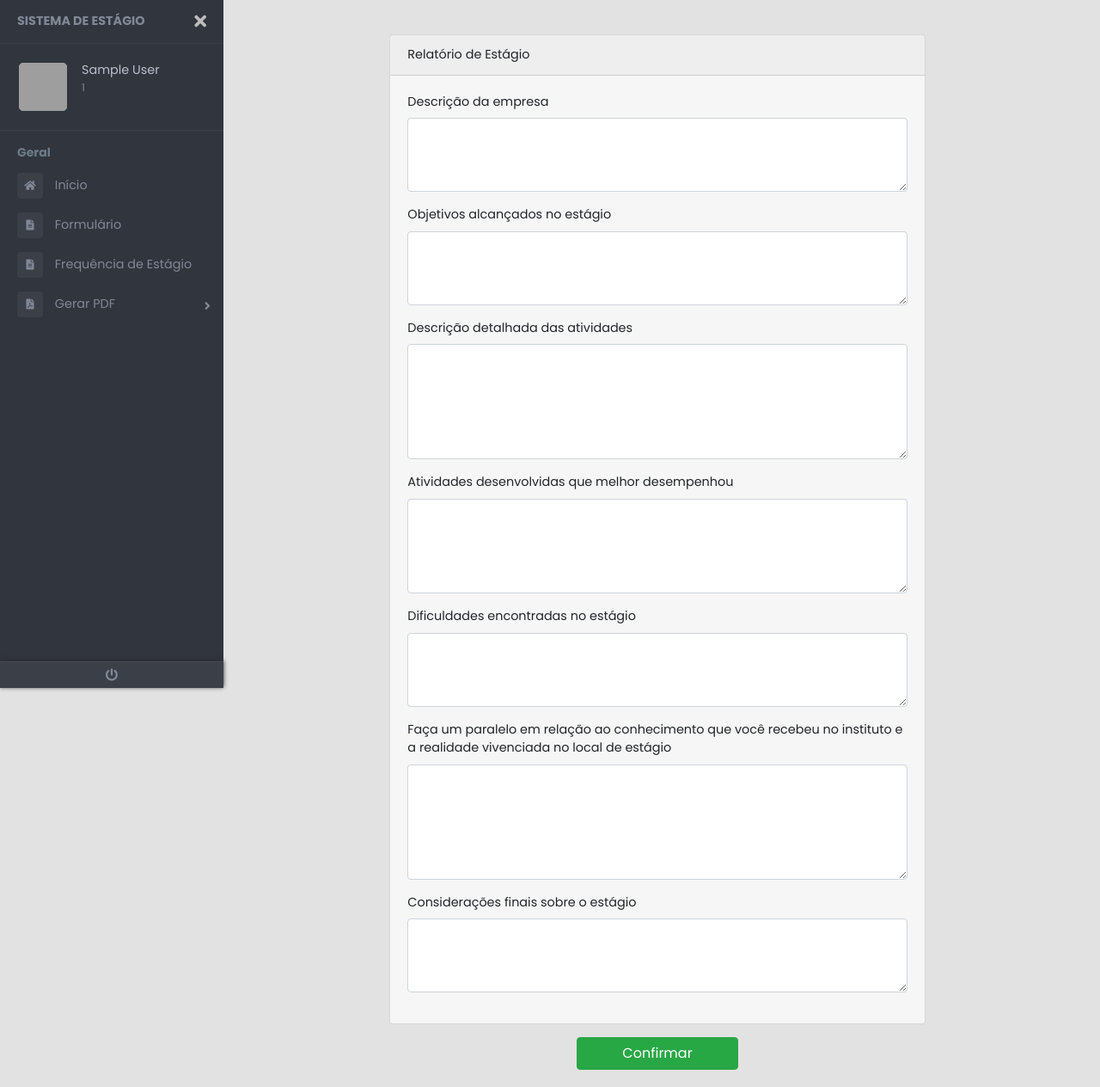
After one commit to MarcosVMoreira/SistemaDeEstagio, a PHP site: page /formularioRelatorioEstagio.php in a window 1280 px wide. The commit adds this page. Shown: the whole page at 86% size. Run offline with PHP 8.4, Linux system fonts and the light colour scheme; the visitor is signed in with stand-in values (Sample User, id 1); some libraries are stand-ins or nearby versions; grey boxes are pictures that could not be loaded.

Commit message:
Add: formularioRelatorioEstagio
Co-authored-by: Marcos Moreira <contato.marcosvmoreira@gmail.com>

```diff
--- /dev/null
+++ b/formularioRelatorioEstagio.php
@@ -0,0 +1,101 @@
+<?php
+    session_start();
+
+    $test = false; // Definir como true para rodar os testes
+
+    if (!((isset($_SESSION['ra']) && $_SESSION['ra'] != "") &&
+	(isset($_SESSION['nome']) && $_SESSION['nome'] != "") && (isset($_SESSION['senha']) && $_SESSION['senha'] != ""))) {
+        header("Location: login.php");
+	} else {
+        include("header.php");
+?>
+
+<!-- CSS do Formulário -->
+<link rel="stylesheet" href="css/formulario.css">
+
+<div class="container-fluid">
+    <div class="row">
+        <div class="col-sm-12 col-md-10 offset-md-1 col-lg-8 offset-lg-2">
+            <form id="formCadastro" method="post" action="formularioValidar.php">
+                <div class="card">
+                    <div class="card-header">
+                        Relatório de Estágio
+                    </div>
+                    <div class="card-body">
+                        <div class="form-row">
+                            <div class="col-sm-12">
+                                <div class="form-group">
+                                    <label for="inputDescricaoEmpresa">Descrição da empresa</label>
+                                    <textarea class="form-control" id="inputDescricaoEmpresa" rows="3" required></textarea>
+                                </div>
+                            </div>
+                        </div>
+                        <div class="form-row">
+                            <div class="col-sm-12">
+                                <div class="form-group">
+                                    <label for="inputObjetivosAlcancados">Objetivos alcançados no estágio</label>
+                                    <textarea class="form-control" id="inputObjetivosAlcancados" rows="3" required></textarea>
+                                </div>
+                            </div>
+                        </div>
+                        <div class="form-row">
+                            <div class="col-sm-12">
+                                <div class="form-group">
+                                    <label for="inputDescricaoAtividades">Descrição detalhada das atividades</label>
+                                    <textarea class="form-control" id="inputDescricaoAtividades" rows="5" required></textarea>
+                                </div>
+                            </div>
+                        </div>
+                        <div class="form-row">
+                            <div class="col-sm-12">
+                                <div class="form-group">
+                                    <label for="inputAtividadesDesenvolvidas">Atividades desenvolvidas que melhor desempenhou</label>
+                                    <textarea class="form-control" id="inputAtividadesDesenvolvidas" rows="4" required></textarea>
+                                </div>
+                            </div>
+                        </div>
+                        <div class="form-row">
+                            <div class="col-sm-12">
+                                <div class="form-group">
+                                    <label for="inputDificuldadesEncontradas">Dificuldades encontradas no estágio</label>
+                                    <textarea class="form-control" id="inputDificuldadesEncontradas" rows="3" required></textarea>
+                                </div>
+                            </div>
+                        </div>
+                        <div class="form-row">
+                            <div class="col-sm-12">
+                                <div class="form-group">
+                                    <label for="inputParalelo">Faça um paralelo em relação ao conhecimento que você recebeu no instituto e a realidade vivenciada no local de estágio</label>
+                                    <textarea class="form-control" id="inputParalelo" rows="5" required></textarea>
+                                </div>
+                            </div>
+                        </div>
+                        <div class="form-row">
+                            <div class="col-sm-12">
+                                <div class="form-group">
+                                    <label for="inputConsideracoesFinais">Considerações finais sobre o estágio</label>
+                                    <textarea class="form-control" id="inputConsideracoesFinais" rows="3" required></textarea>
+                                </div>
+                            </div>
+                        </div>
+                    </div>
+                </div>
+                <div class="row">
+                    <div class="col-sm-12 col-md-4 offset-md-4">
+                        <button class="btn btn-success" type="submit" id="botaoConfirmar">Confirmar</button>
+                    </div>
+                </div>
+            </form>
+        </div>
+    </div>
+</div>
+
+<!-- JS das máscaras -->
+<script type="text/javascript" src="js/jquery.mask.min.js"></script>
+<script type="text/javascript" src="js/formulario.js"></script>
+
+
+<?php
+    }
+    include("footer.html");
+?>
--- a/header.php
+++ b/header.php
@@ -102,6 +102,13 @@
                             </a>
                         </li>
 
+                        <li>
+                            <a href="formularioFrequenciaEstagio.php">
+                            <i class="fas fa-file-alt"></i>
+                            <span>Frequência de Estágio</span>
+                            </a>
+                        </li>
+
                         <li class="sidebar-dropdown">
                             <a href="#">
                                 <i class="fas fa-file-pdf"></i>
```
Also changed, not shown: formulario.php (+4 -5 lines), formularioFrequenciaEstagio.php (+8 -1 lines).
